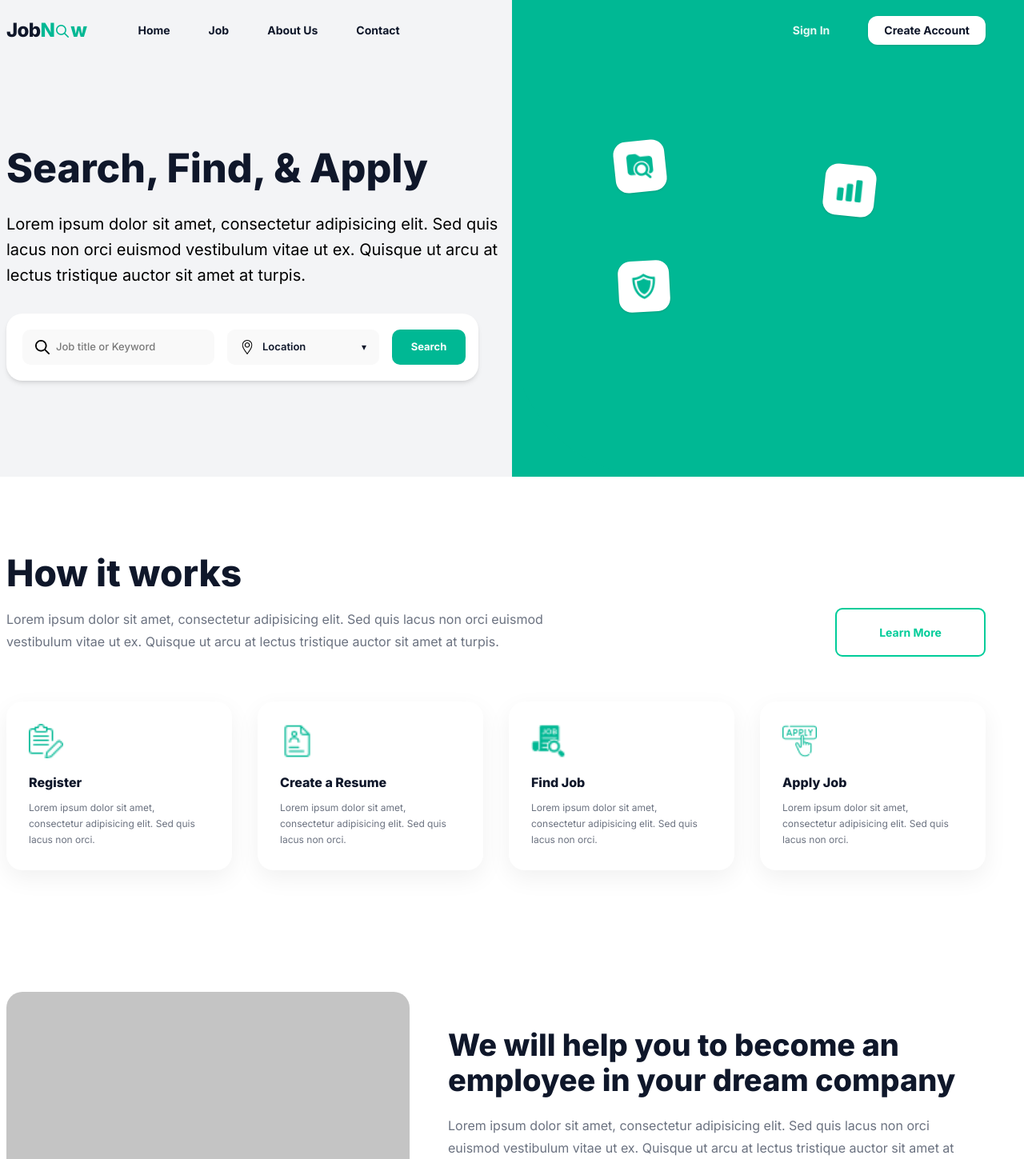
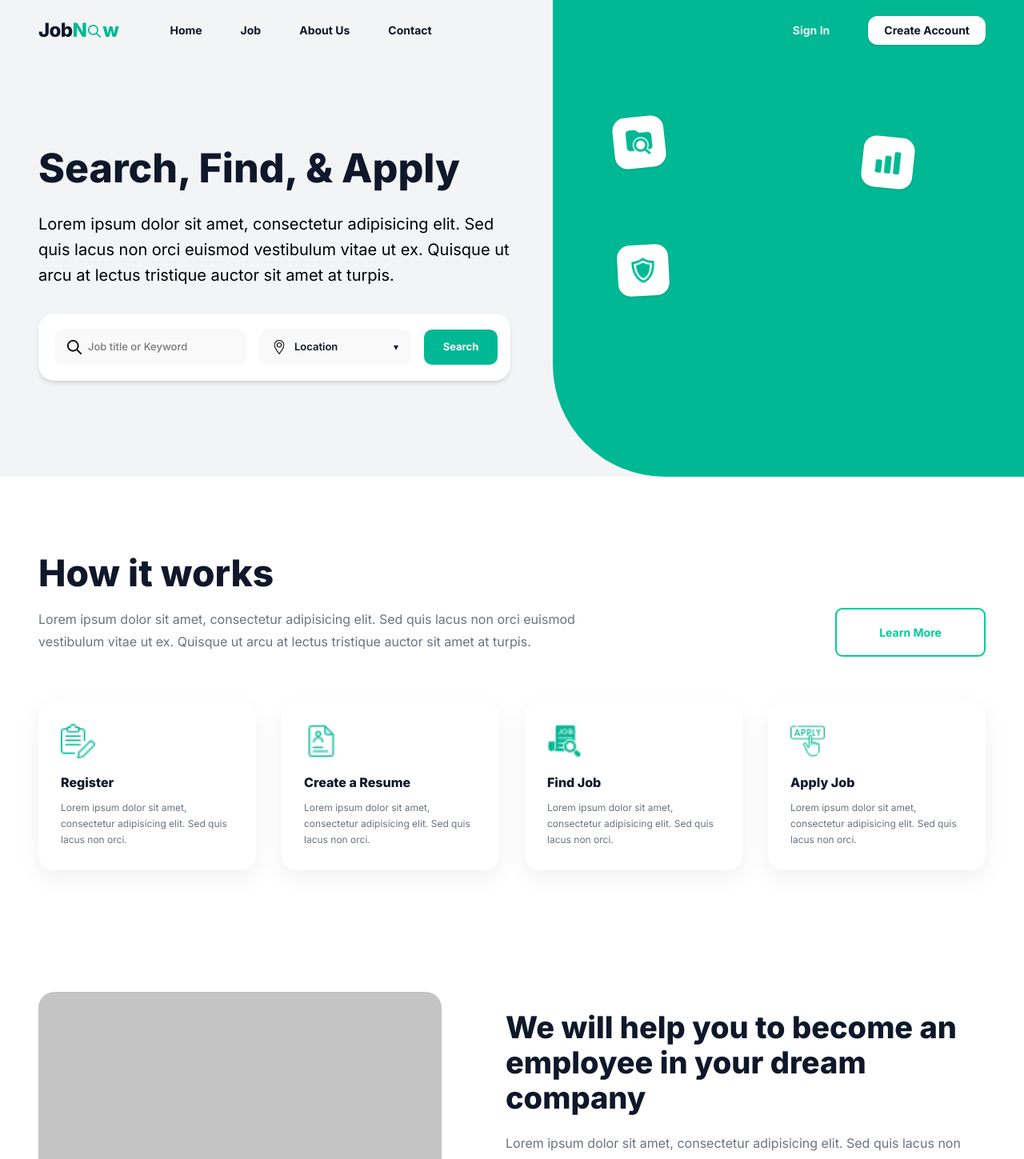
Before and after one commit to joseficani/jobnow, a Next.js app: page / in a window 1280 px wide. Shown: the top 1449 px of the page at 80% size. Built offline with nearby package versions, Linux system fonts and the light colour scheme.

Commit message:
updated code

```diff
--- a/app/page.tsx
+++ b/app/page.tsx
@@ -6,15 +6,15 @@ import HelpSection from "@/components/HelpSection";
 export default function HomePage() {
   return (
     <main className="w-full">
-      <section className="w-full bg-[var(--left)] md:bg-[linear-gradient(to_right,var(--left)_50%,var(--brand)_50%)]">
+      <section className="relative w-full overflow-hidden bg-[var(--left)]">
+        <div className="pointer-events-none absolute inset-0 hidden md:block bg-[linear-gradient(to_right,var(--left)_54%,var(--brand)_54%)]" />
         <Navbar />
         <Hero />
-        <HowItWorks />
-        <HelpSection />
-
       </section>
 
       <section className="w-full bg-white">
+        <HowItWorks />
+        <HelpSection />
       </section>
     </main>
   );
--- a/components/HelpSection.tsx
+++ b/components/HelpSection.tsx
@@ -1,35 +1,32 @@
 export default function HelpDreamCompany() {
   return (
     <section className="w-full bg-white">
-      <div className="container mx-auto px-8 pb-16 pt-10 md:px-12 md:pb-24 md:pt-14">
-        <div className="lg:-ml-10">
-          <div className="grid items-center gap-10 md:grid-cols-[504px_1fr] md:gap-12">
+      <div className="container mx-auto px-12 pb-16 pt-10 md:pb-24 md:pt-14">
+        <div className="grid items-center gap-14 md:grid-cols-[504px_1fr] md:gap-20">
           <div className="flex justify-center md:justify-start">
             <div className="h-[210px] w-[285px] rounded-[11px] bg-[#c4c4c4] md:h-[371px] md:w-[504px] md:rounded-[20px]" />
           </div>
           <div className="text-center md:text-left">
+            <div className="px-6 md:px-0">
               <h3
                 className="
-                  mx-auto max-w-[246px]
                   text-[14px] font-extrabold leading-[1.25] text-[var(--text)]
-                  md:mx-0 md:max-w-none md:text-[38px] md:leading-[1.15]
+                  md:text-[38px] md:leading-[1.15]
                 "
               >
                 We will help you to become an employee in your dream company
               </h3>
-
               <p
                 className="
-                  mx-auto mt-3 max-w-[248px]
-                  text-[8.5px] leading-[1.45] text-[#9ca3af]
-                  md:mx-0 md:mt-5 md:max-w-[640px] md:text-[16px] md:leading-7 md:text-[#6b7280]
+                  mt-3 text-[8.5px] leading-[1.45] text-[#9ca3af]
+                  md:mt-5 md:max-w-[640px] md:text-[16px] md:leading-7 md:text-[#6b7280]
                 "
               >
                 Lorem ipsum dolor sit amet, consectetur adipisicing elit. Sed quis
                 lacus non orci euismod vestibulum vitae ut ex. Quisque ut arcu at
                 lectus tristique auctor sit amet at turpis.
               </p>
-
+            </div>
             <div className="mt-4 flex justify-center md:mt-7 md:justify-start">
               <a
                 href="#"
@@ -48,7 +45,6 @@ export default function HelpDreamCompany() {
           </div>
         </div>
       </div>
-      </div>
     </section>
   );
 }
--- a/components/Hero.tsx
+++ b/components/Hero.tsx
@@ -2,22 +2,23 @@ import Image from "next/image";
 
 export default function Hero() {
   return (
-    <section className="w-full overflow-hidden bg-[var(--left)] md:bg-transparent">
+    <section className="relative w-full overflow-hidden bg-[var(--left)] md:bg-[var(--left)]">
+      <div className="pointer-events-none absolute inset-y-0 right-0 hidden md:block w-[46%] bg-[var(--brand)] rounded-bl-[140px]" />
+
       <div className="container mx-auto px-6 md:px-12">
-        <div className="grid min-h-[420px] w-full md:min-h-[520px] md:grid-cols-2">
-          <div className="relative bg-[var(--left)] md:bg-transparent">
-            <div className="h-full lg:-ml-10">
+        <div className="grid min-h-[420px] w-full md:min-h-[520px] md:grid-cols-[54%_46%]">
+          <div className="relative">
+            <div className="h-full">
               <div className="flex h-full flex-col justify-center pb-10 pt-10 md:pb-24 md:pt-20">
-                <div className="w-full max-w-[760px] text-center md:text-left">
-                  <h1 className="text-2xl font-extrabold text-[var(--text)] sm:text-3xl md:text-[50px] md:whitespace-nowrap">
+                <div className="w-full max-w-[760px] text-center md:max-w-none md:pr-12 md:text-left">
+                  <h1 className="text-2xl font-extrabold text-[var(--text)] sm:text-3xl md:text-[50px]">
                     Search, Find, &amp; Apply
                   </h1>
 
                   <p className="mt-6 text-lg leading-8 text-black md:text-xl">
-                    Lorem ipsum dolor sit amet, consectetur adipisicing elit.
-                    Sed quis lacus non orci euismod vestibulum vitae ut ex.
-                    Quisque ut arcu at lectus tristique auctor sit amet at
-                    turpis.
+                    Lorem ipsum dolor sit amet, consectetur adipisicing elit. Sed quis lacus non
+                    orci euismod vestibulum vitae ut ex. Quisque ut arcu at lectus tristique auctor
+                    sit amet at turpis.
                   </p>
 
                   <div className="mt-8">
@@ -76,27 +77,27 @@ export default function Hero() {
               </div>
             </div>
           </div>
+          <div className="relative">
+            <div className="relative -mx-6 bg-[var(--brand)] md:mx-0 md:bg-transparent">
+              <div className="relative h-[420px] sm:h-[460px] md:h-full">
+                <div className="absolute inset-0 md:hidden bg-[var(--brand)] rounded-bl-[140px]" />
 
-         <div className="relative bg-[var(--brand)] -mx-6 md:mx-0 md:rounded-bl-[180px] md:overflow-hidden">
-            <div className="px-6 md:px-12 h-full">
-              <div className="relative h-[420px] sm:h-[460px] md:h-full pt-6 md:pt-10">
                 <div className="relative h-full">
-                  <div className="absolute left-[38px] top-[40px] md:left-[80px] md:top-[60px] grid h-16 w-16 -rotate-6 place-items-center rounded-2xl bg-white shadow-sm">
+                  <div className="absolute left-[38px] top-[40px] md:left-[80px] md:top-[70px] grid h-16 w-16 -rotate-6 place-items-center rounded-2xl bg-white shadow-sm">
                     <Image src="/images/tile-search.png" alt="" width={34} height={34} />
                   </div>
 
-                  <div className="absolute right-[38px] top-[70px] md:right-[90px] md:top-[90px] grid h-16 w-16 rotate-6 place-items-center rounded-2xl bg-white shadow-sm">
+                  <div className="absolute right-[38px] top-[70px] md:right-[90px] md:top-[95px] grid h-16 w-16 rotate-6 place-items-center rounded-2xl bg-white shadow-sm">
                     <Image src="/images/tile-chart.png" alt="" width={34} height={34} />
                   </div>
 
-                  <div className="absolute left-[38px] top-[200px] md:left-[85px] md:top-[210px] grid h-16 w-16 -rotate-3 place-items-center rounded-2xl bg-white shadow-sm">
+                  <div className="absolute left-[38px] top-[200px] md:left-[85px] md:top-[230px] grid h-16 w-16 -rotate-3 place-items-center rounded-2xl bg-white shadow-sm">
                     <Image src="/images/tile-shield.png" alt="" width={34} height={34} />
                   </div>
                 </div>
               </div>
             </div>
           </div>
-
         </div>
       </div>
     </section>
--- a/components/HowItWorks.tsx
+++ b/components/HowItWorks.tsx
@@ -26,8 +26,7 @@ const steps = [
 export default function HowItWorks() {
   return (
     <section className="w-full bg-white">
-      <div className="container mx-auto px-8 py-16 md:px-12 md:py-24">
-        <div className="lg:-ml-10">
+      <div className="container mx-auto px-12 py-16 md:py-24">
         <div className="flex flex-col gap-8 md:flex-row md:items-start md:justify-between">
           <div className="max-w-[640px] md:max-w-[720px]">
             <h2 className="text-[20px] font-extrabold leading-[1.1] text-[var(--text)] md:text-[46px] md:leading-[1.05]">
@@ -50,6 +49,7 @@ export default function HowItWorks() {
             </a>
           </div>
         </div>
+
         <div className="mt-10 grid grid-cols-2 gap-6 md:mt-14 md:grid-cols-4 md:gap-8">
           {steps.map((s) => (
             <div
@@ -70,6 +70,7 @@ export default function HowItWorks() {
             </div>
           ))}
         </div>
+
         <div className="mt-10 flex justify-center md:hidden">
           <a
             href="#"
@@ -79,7 +80,6 @@ export default function HowItWorks() {
           </a>
         </div>
       </div>
-      </div>
     </section>
   );
 }
--- a/components/Navbar.tsx
+++ b/components/Navbar.tsx
@@ -26,7 +26,7 @@ export default function Navbar() {
       <div className="relative bg-[var(--left)] md:bg-transparent">
         <div className="container mx-auto px-6 py-5 md:px-12">
           <div className="hidden items-center md:grid md:grid-cols-2">
-            <div className="flex items-center lg:-ml-10">
+            <div className="flex items-center">
               <div className="text-2xl font-extrabold leading-none tracking-tight">
                 Job
                 <span className="inline-flex items-baseline text-[var(--brand)]">
```
Lines whose indentation alone changed are shown as unchanged.
